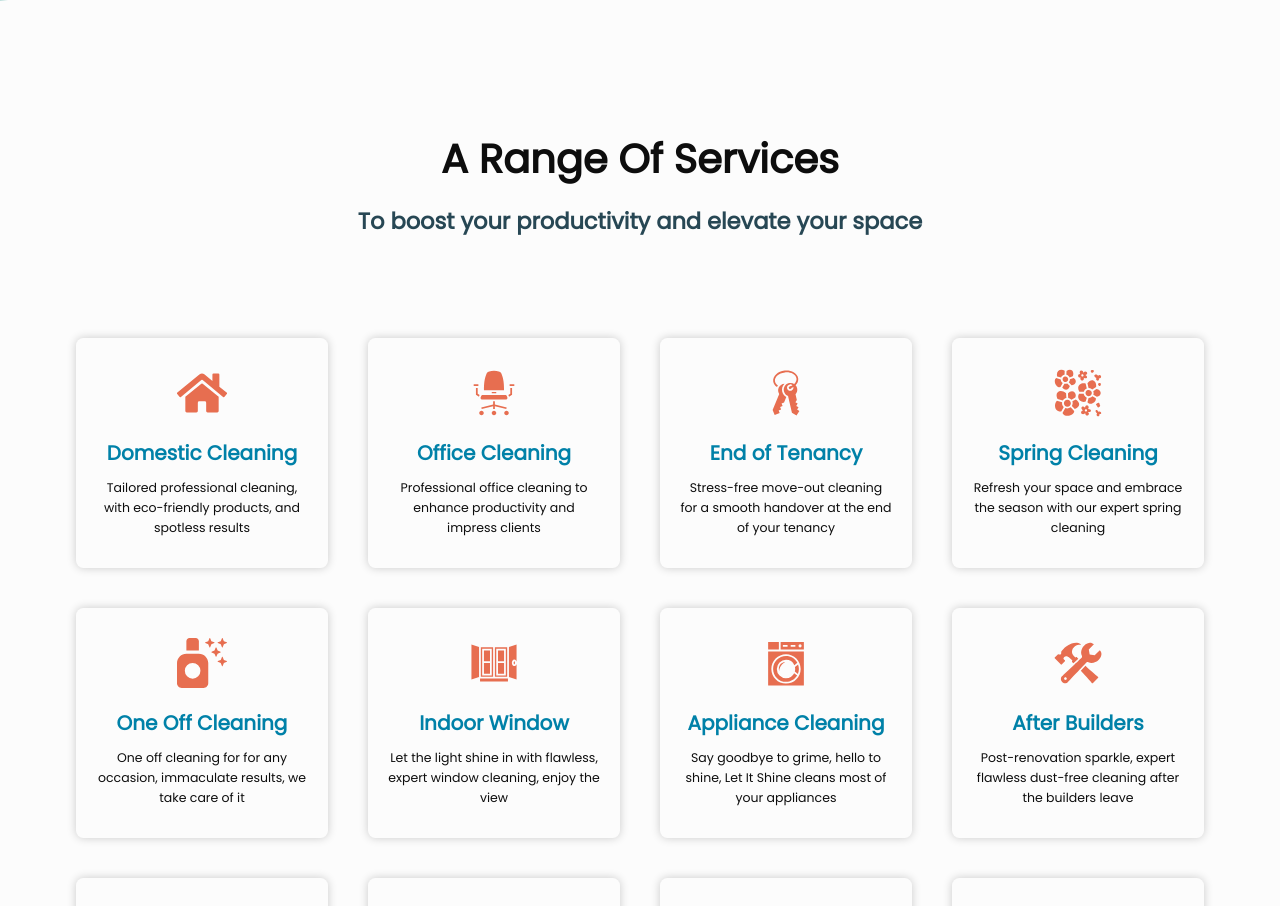
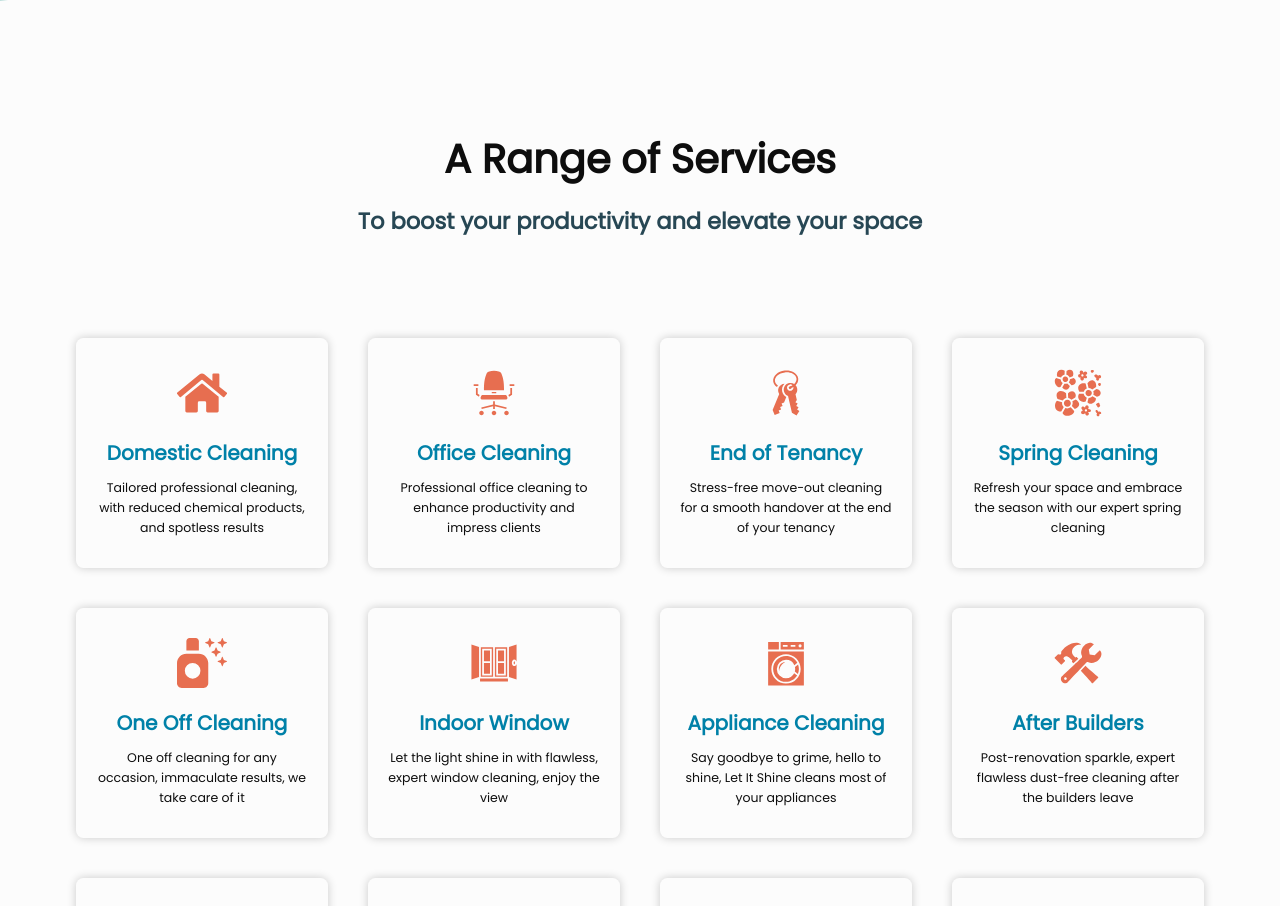
Before and after one commit to rodrigodelascio/let-it-shine, a React (Create React App) app: page /services in a window 1280 px wide. Shown: the part 560-1466 px from the top of the page. Built offline with nearby package versions, Linux system fonts and the light colour scheme.

Commit message:
update text + styles

```diff
--- a/src/components/servicesPage/servicesSection/ServicesSection.js
+++ b/src/components/servicesPage/servicesSection/ServicesSection.js
@@ -22,7 +22,7 @@ const ServicesSection = () => {
         <div className={styles["services-section-container"]}>
           <div className={styles["services-text-container"]}>
             <div className={styles["services-header-container"]}>
-              <h2 className={styles["header-title"]}>A range of services</h2>
+              <h2 className={styles["header-title"]}>A Range of Services</h2>
             </div>
             <h3 className={styles["header-subtitle"]}>
               To boost your productivity and elevate your space
@@ -33,8 +33,8 @@ const ServicesSection = () => {
               <FaHome className={styles["card-icon"]} />
               <h3 className={styles["card-title"]}>Domestic Cleaning</h3>
               <p className={styles["card-text"]}>
-                Tailored professional cleaning, with eco-friendly products, and
-                spotless results
+                Tailored professional cleaning, with reduced chemical products,
+                and spotless results
               </p>
             </div>
             <div className={styles["card"]}>
@@ -65,8 +65,8 @@ const ServicesSection = () => {
               <FaSprayCanSparkles className={styles["card-icon"]} />
               <h3 className={styles["card-title"]}>One Off Cleaning</h3>
               <p className={styles["card-text"]}>
-                One off cleaning for for any occasion, immaculate results, we
-                take care of it
+                One off cleaning for any occasion, immaculate results, we take
+                care of it
               </p>
             </div>
             <div className={styles["card"]}>
--- a/src/components/servicesPage/servicesSection/ServicesSection.module.css
+++ b/src/components/servicesPage/servicesSection/ServicesSection.module.css
@@ -18,7 +18,6 @@
   font-size: 4rem;
   font-weight: 900;
   padding-bottom: 1.5rem;
-  text-transform: capitalize;
 }
 
 .header-subtitle {
@@ -77,7 +76,7 @@
   cursor: pointer;
   border-radius: 15px;
   padding: 1.5rem;
-  width: 15rem;
+  width: 20rem;
   font-size: 1.25rem;
   font-weight: 700;
   letter-spacing: 0.1rem;
```
